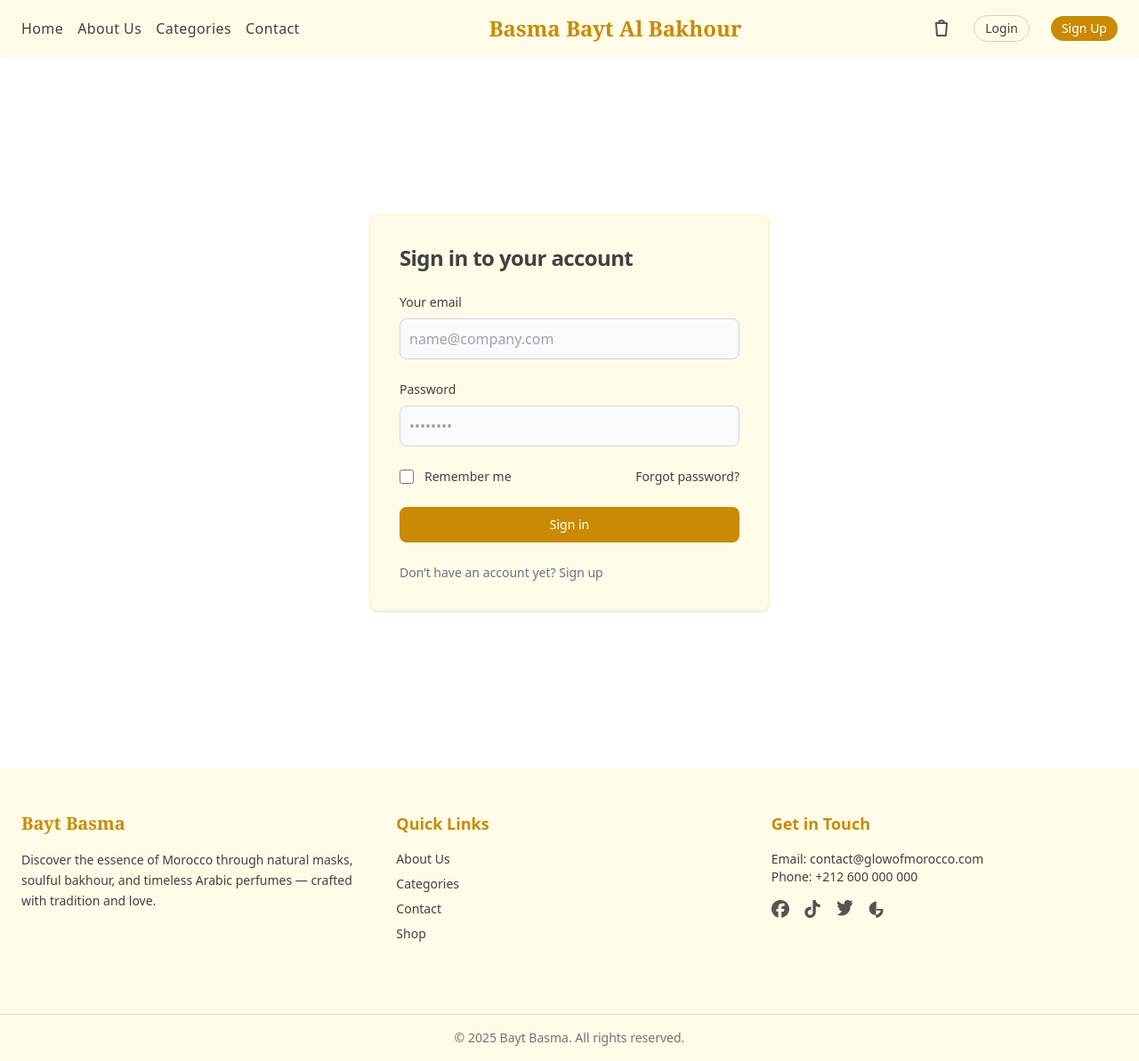
After one commit to YassmineElhamim/ecommerce_website_with_django, a Django app: page /login/ in a window 1280 px wide. The commit adds this page. Shown: the whole page at 89% size. Run offline with Django 5.2, Linux system fonts and the light colour scheme; some libraries are stand-ins or nearby versions.

Commit message:
login and logout logic

```diff
--- a/ecommerce/store/templates/base.html
+++ b/ecommerce/store/templates/base.html
@@ -20,11 +20,28 @@
 
   {% include 'navbar.html' %}
 
-    <!-- <div class="container mx-auto mt-4"> -->
-    <div>
-        {% block content %}
-        {% endblock %}
-    </div>
+    {% if messages %}
+      {% for message in messages %}
+        <div id="alert-border-4" class="flex items-center p-4  text-yellow-800 border-t-4 border-yellow-300  bg-yellow-50 " role="alert">
+          <svg class="shrink-0 w-4 h-4" aria-hidden="true" xmlns="http://www.w3.org/2000/svg" fill="currentColor" viewBox="0 0 20 20">
+            <path d="M10 .5a9.5 9.5 0 1 0 9.5 9.5A9.51 9.51 0 0 0 10 .5ZM9.5 4a1.5 1.5 0 1 1 0 3 1.5 1.5 0 0 1 0-3ZM12 15H8a1 1 0 0 1 0-2h1v-3H8a1 1 0 0 1 0-2h2a1 1 0 0 1 1 1v4h1a1 1 0 0 1 0 2Z"/>
+          </svg>
+          <div class="ms-3 text-sm font-medium">
+            {{message}}
+          </div>
+          <button type="button" class="ms-auto -mx-1.5 -my-1.5 bg-yellow-50 text-yellow-500 rounded-lg focus:ring-2 focus:ring-yellow-400 p-1.5 hover:bg-yellow-200 inline-flex items-center justify-center h-8 w-8 " data-dismiss-target="#alert-border-4" aria-label="Close">
+            <span class="sr-only">Dismiss</span>
+            <svg class="w-3 h-3" aria-hidden="true" xmlns="http://www.w3.org/2000/svg" fill="none" viewBox="0 0 14 14">
+              <path stroke="currentColor" stroke-linecap="round" stroke-linejoin="round" stroke-width="2" d="m1 1 6 6m0 0 6 6M7 7l6-6M7 7l-6 6"/>
+            </svg>
+          </button>
+        </div>
+      {% endfor %}
+    {% endif %}
+
+  {% block content %}
+
+  {% endblock %}
 
   {% include 'footer.html' %}
 
--- /dev/null
+++ b/ecommerce/store/templates/login.html
@@ -0,0 +1,42 @@
+{% extends 'base.html' %}
+{% block title %}Login{% endblock %}
+
+{% block content %}
+    <section class="bg-white">
+    <div class="flex flex-col items-center justify-center px-6 py-8 mx-auto md:h-screen lg:py-0">
+        <div class="w-full bg-yellow-50 opacity-100 rounded-lg border border-yellow-100 shadow  md:mt-0 sm:max-w-md xl:p-0 ">
+            <div class="p-6 space-y-4 md:space-y-6 sm:p-8">
+                <h1 class="text-xl font-bold leading-tight tracking-tight text-stone-700 md:text-2xl ">
+                    Sign in to your account
+                </h1>
+                <form class="space-y-4 md:space-y-6" method="POST" action="{% url 'login' %}">
+                    {% csrf_token %}
+                    <div>
+                        <label for="email" class="block mb-2 text-sm font-medium text-stone-700 ">Your email</label>
+                        <input type="text" name="username" id="email" class="bg-gray-50 border border-gray-300 text-gray-900 rounded-lg focus:ring-primary-600 focus:border-primary-600 block w-full p-2.5" placeholder="name@company.com" required="">
+                    </div>
+                    <div>
+                        <label for="password" class="block mb-2 text-sm font-medium text-stone-700 ">Password</label>
+                        <input type="password" name="password" id="password" placeholder="••••••••" class="bg-gray-50 border border-gray-300 text-gray-900 rounded-lg focus:ring-primary-600 focus:border-primary-600 block w-full p-2.5" required="">
+                    </div>
+                    <div class="flex items-center justify-between">
+                        <div class="flex items-start">
+                            <div class="flex items-center h-5">
+                                <input id="remember" aria-describedby="remember" type="checkbox" class="w-4 h-4 border border-gray-300 rounded bg-gray-50 focus:ring-3 focus:ring-primary-300 " >
+                            </div>
+                            <div class="ml-3 text-sm">
+                                <label for="remember" class="text-stone-700">Remember me</label>
+                            </div>
+                        </div>
+                        <a href="#" class="text-sm font-medium text-stone-700 hover:underline ">Forgot password?</a>
+                    </div>
+                    <button type="submit" class="w-full text-white bg-yellow-600 hover:bg-yellow-700 focus:ring-4 focus:outline-none focus:ring-primary-300 font-medium rounded-lg text-sm px-5 py-2.5 text-center ">Sign in</button>
+                    <p class="text-sm font-light text-gray-500 ">
+                        Don’t have an account yet? <a href="#" class="font-medium text-primary-600 hover:underline ">Sign up</a>
+                    </p>
+                </form>
+            </div>
+        </div>
+    </div>
+    </section>
+{% endblock %}
--- a/ecommerce/store/templates/navbar.html
+++ b/ecommerce/store/templates/navbar.html
@@ -1,4 +1,4 @@
-<nav class="bg-stone-100/90 backdrop-blur-md shadow-sm sticky top-0 z-50">
+<nav class="bg-yellow-50 backdrop-blur-md shadow-sm sticky top-0 z-50">
   <div class="max-w-7xl mx-auto px-6">
     <div class="flex justify-between items-center h-16">
 
@@ -33,7 +33,7 @@
 
         <!-- Auth buttons -->
         {% if user.is_authenticated %}
-          <a href="{% url 'home' %}" class="text-stone-600 hover:text-yellow-600 text-sm">Logout</a>
+          <a href="{% url 'logout' %}" class="text-stone-600 hover:text-yellow-600 text-sm">Logout</a>
         {% else %}
           <a href="{% url 'login' %}"
              class="px-3 py-1 text-sm rounded-full border border-stone-300 text-stone-700 hover:border-yellow-600 hover:text-yellow-700 transition">
@@ -84,7 +84,7 @@
       {% if user.is_authenticated %}
         <a href="{% url 'home' %}" class="hover:text-yellow-600">Logout</a>
       {% else %}
-        <a href="{% url 'login' %}" class="hover:text-yellow-600">Login</a>
+        <a href="{% url 'home' %}" class="hover:text-yellow-600">Login</a>
         <a href="{% url 'home' %}" class="hover:text-yellow-600">Sign Up</a>
       {% endif %}
     </div>
--- a/ecommerce/store/urls.py
+++ b/ecommerce/store/urls.py
@@ -3,5 +3,7 @@ from . import views
 
 urlpatterns = [
     path('', views.home, name='home'),
-    path('/products', views.products, name='products'),
+    path('products/', views.products, name='products'),
+    path('login/', views.login_user, name='login'),
+    path('logout/', views.logout_user, name='logout'),
 ]
--- a/ecommerce/store/views.py
+++ b/ecommerce/store/views.py
@@ -1,6 +1,7 @@
-from django.shortcuts import render
+from django.shortcuts import render, redirect
 from .models import Product
-
+from django.contrib.auth import authenticate, login, logout
+from django.contrib import messages
 
 
 def home(request):
@@ -9,3 +10,26 @@ def home(request):
 
 def products(request):
     return render(request, 'products.html', {})
+
+
+def login_user(request):
+    if request.method == 'POST':
+        username = request.POST['username']
+        password = request.POST['password']
+        user = authenticate(request, username= username, password=password)
+        if user is not None:
+            login(request, user)
+            messages.success(request, 'You have successfully logged in!')
+            return redirect('home')
+        else:
+            messages.success(request, 'Error logging in, please try again...')
+            return redirect('login')
+
+
+    else:
+        return render(request, 'login.html', {})
+
+def logout_user(request):
+    logout(request)
+    messages.success(request, 'You have successfully logged out!')
+    return redirect('home')
```
Also changed, not shown: ecommerce/static/assets/hero.jpg (deleted).
